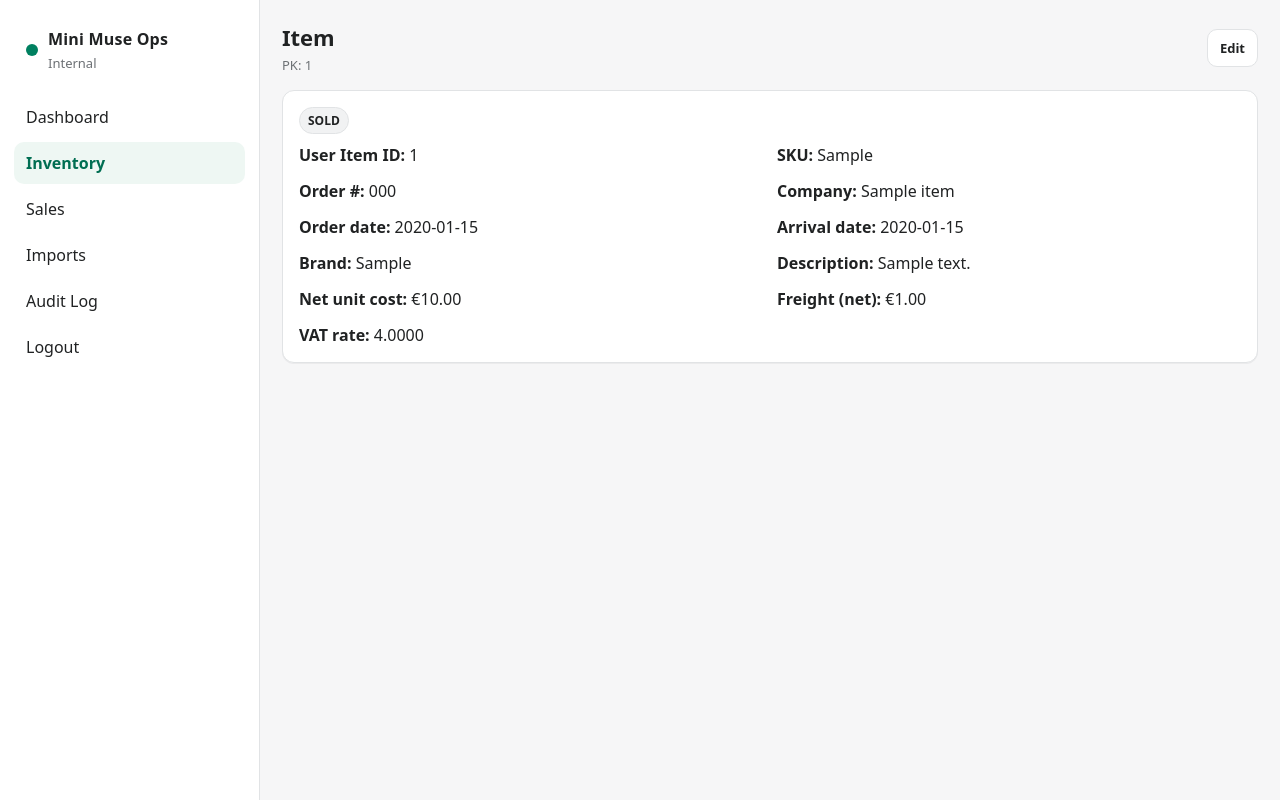
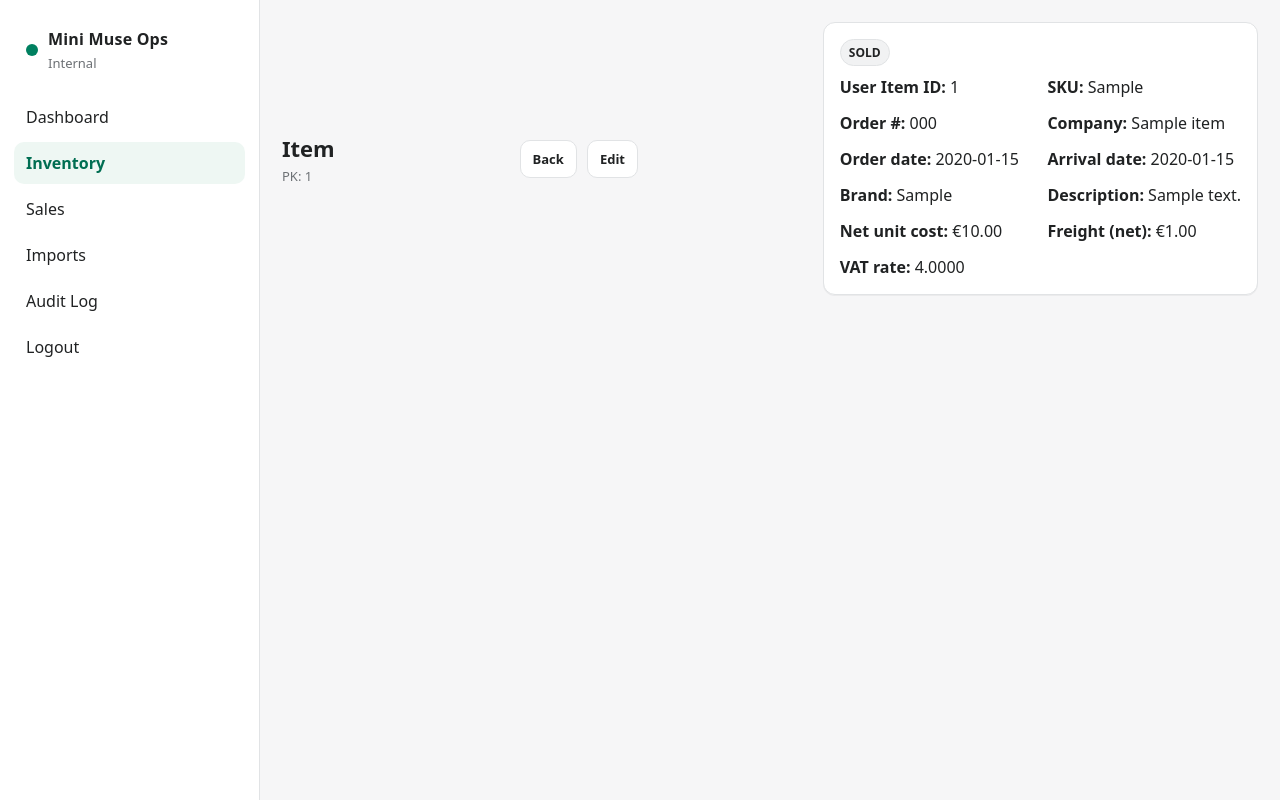
Before and after one commit to schaak722/mini-muse, a Flask app: page /items/1 in a window 1280 px wide. Run offline with Flask 3, Linux system fonts and the light colour scheme; a user stored in the database is signed in; tables that the repository leaves empty hold one stand-in row (values such as "Sample post"); parts of the project's set-up code (start-up, migrations or seed data) failed here and were passed over.

Commit message:
Update view.html

```diff
--- a/app/templates/items/view.html
+++ b/app/templates/items/view.html
@@ -5,12 +5,12 @@
     <h1 class="h1">Item</h1>
     <div class="sub">PK: {{ item.pk_id }}</div>
   </div>
-  <div style="display:flex; gap:10px;">
-    <a class="btn" href="{{ url_for('routes.items_edit', pk_id=item.pk_id) }}">Edit</a>
-    {% if item.status == 'IN_STOCK' %}
-      <a class="btn primary" href="{{ url_for('routes.sales_new', item_pk_id=item.pk_id) }}">Record sale</a>
-    {% endif %}
-  </div>
+ <div style="display:flex; gap:10px;">
+  <a class="btn" href="{{ url_for('routes.items_list') }}">Back</a>
+  <a class="btn" href="{{ url_for('routes.items_edit', pk_id=item.pk_id) }}">Edit</a>
+  {% if item.status == 'IN_STOCK' %}
+    <a class="btn primary" href="{{ url_for('routes.sales_new', item_pk_id=item.pk_id) }}">Record sale</a>
+  {% endif %}
 </div>
 
 <div class="card">
```
